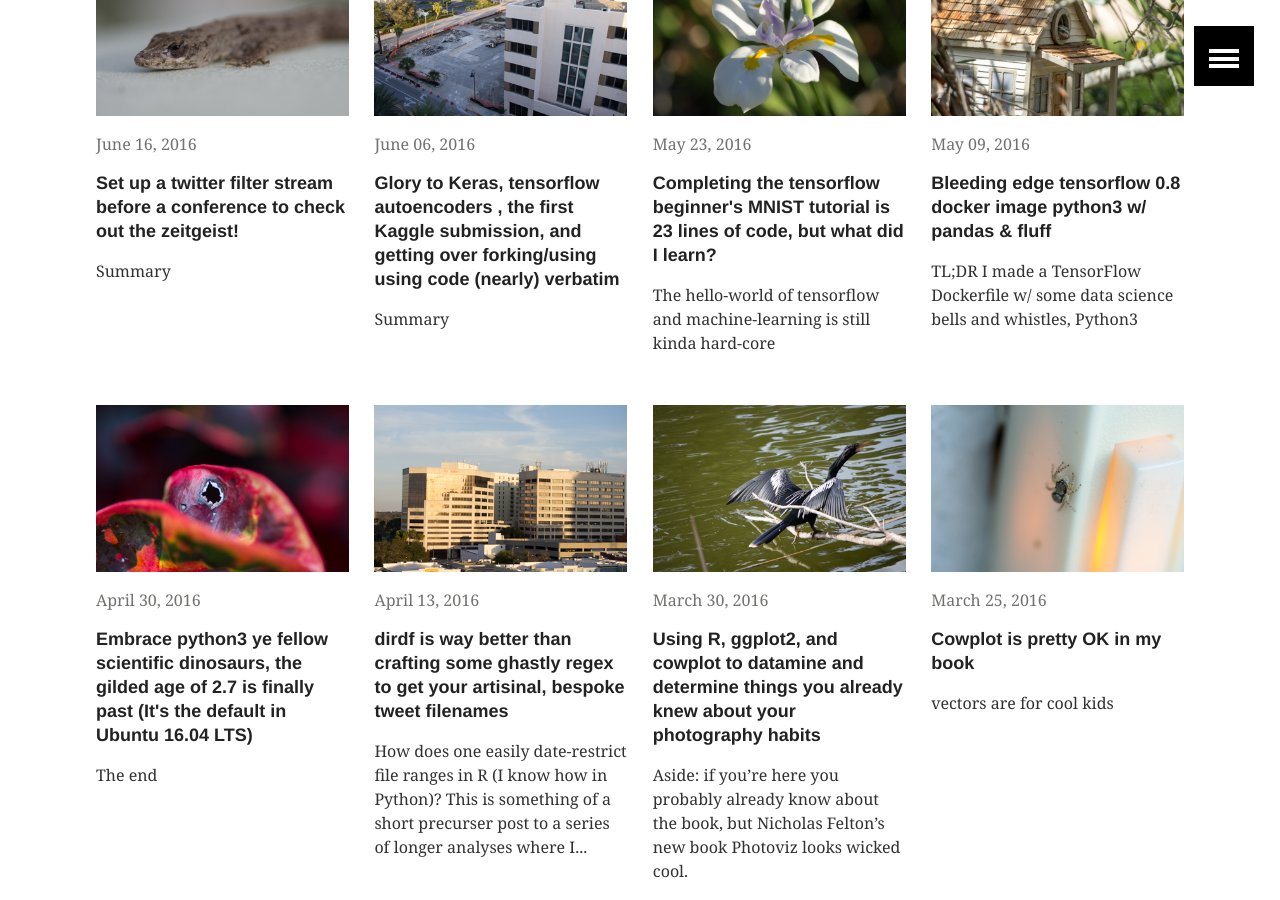
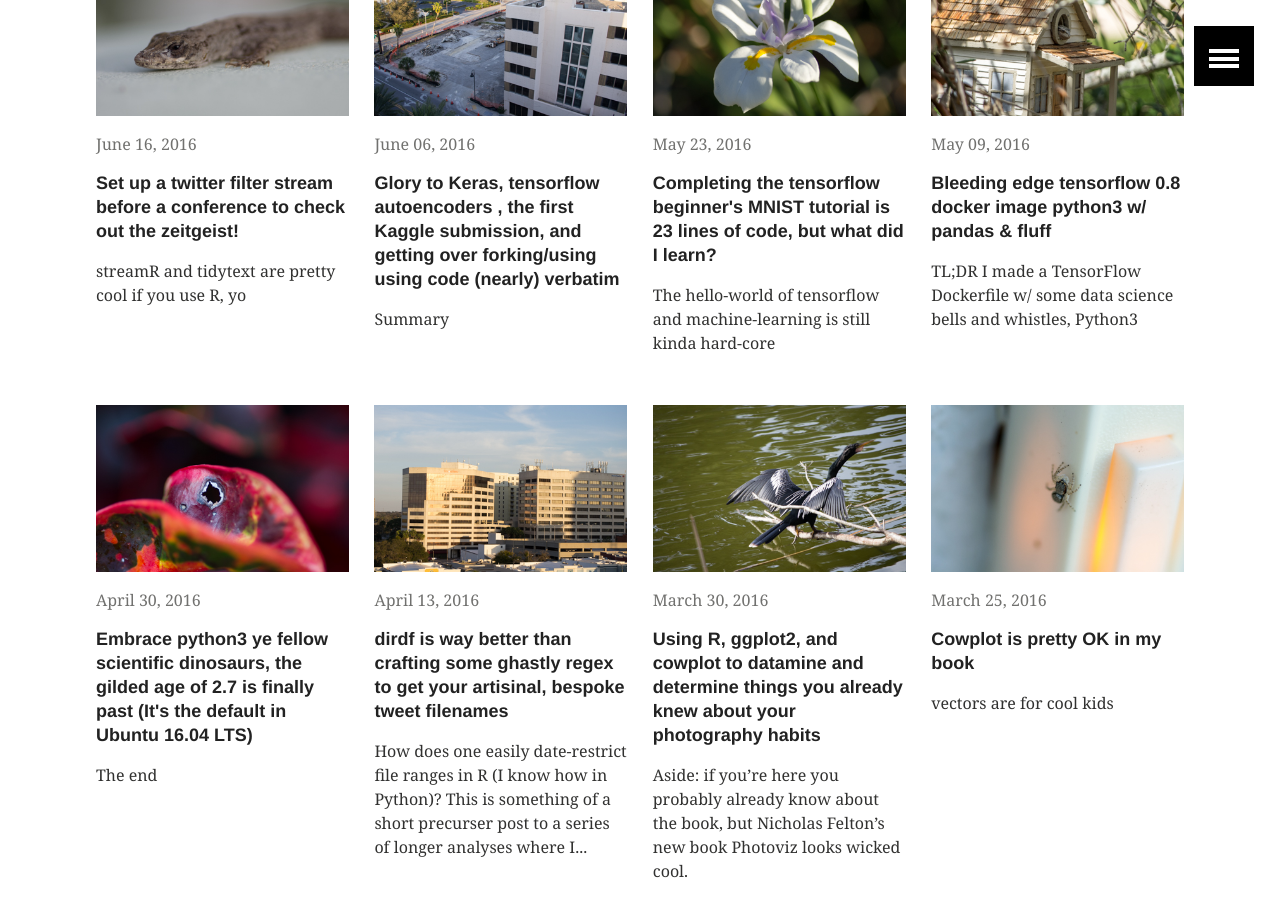
Before and after one commit to thomas-keller/thomas-keller.github.io, a Jekyll site: the page built from articles/index.md, in a window 1280 px wide and 900 px high, scrolled down 334 px. Built offline with Jekyll 4.4.1, drawn with Linux system fonts in a browser that asks for light colours.

Commit message:
post about twitter stream for evol

```diff
--- a/_posts/articles/2016-06-16-using-streamr-tidytext-to-conferences-with-twitter.md
+++ b/_posts/articles/2016-06-16-using-streamr-tidytext-to-conferences-with-twitter.md
@@ -1,6 +1,7 @@
 ---
 layout: article
 title: Set up a twitter filter stream before a conference to check out the zeitgeist!
+excerpt: streamR and tidytext are pretty cool if you use R, yo
 comments: true
 categories: articles
 tags: twitter, waterhose, streaming, evol2016, R, streamR, tidytext
```
